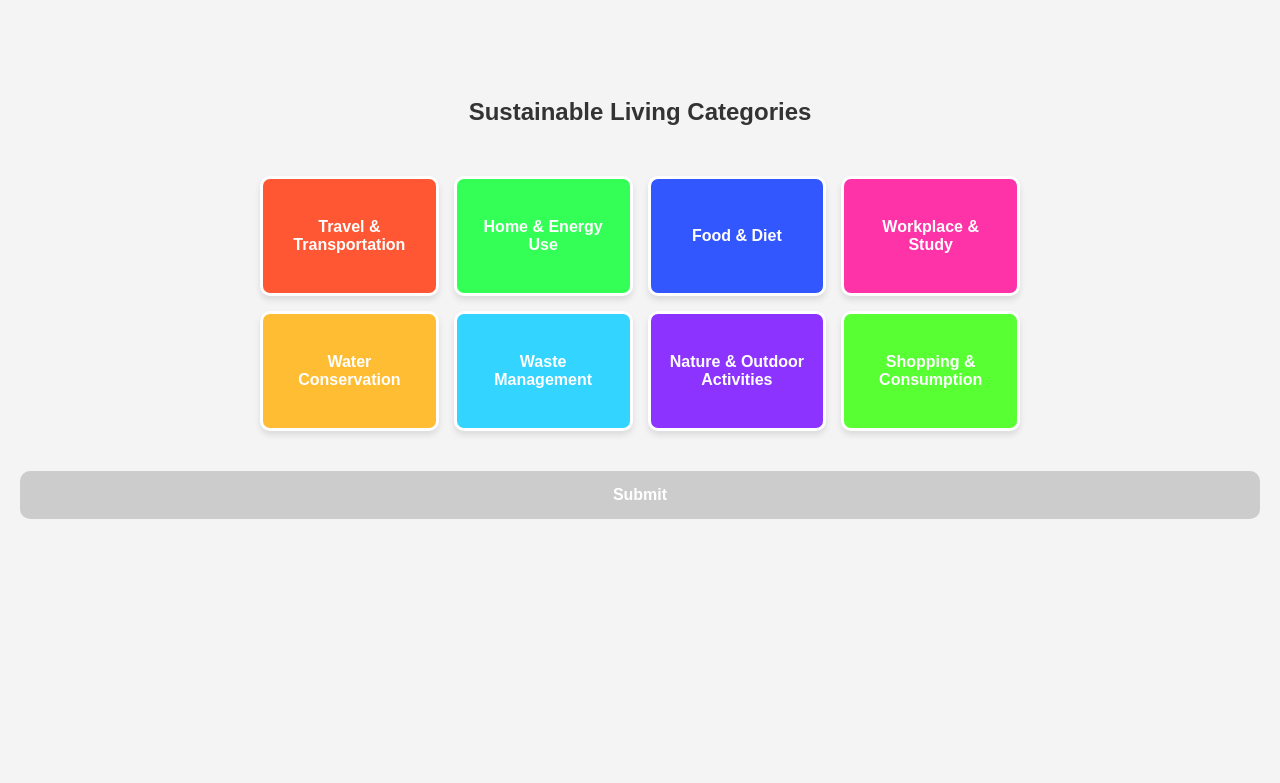
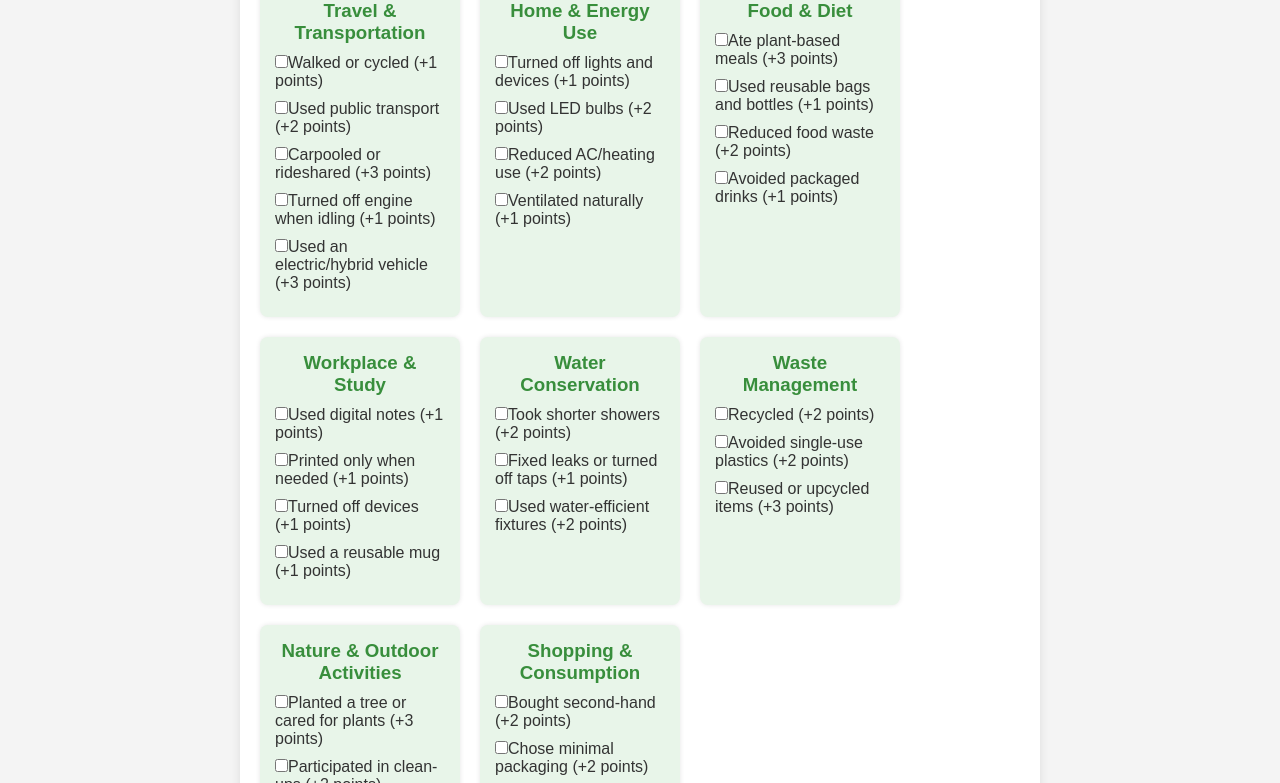
Before and after one commit to rizwanatn/ecotrack, a plain HTML site: page index.html in a window 1280 px wide. Shown: the part 92-875 px from the top of the page. Before the commit the page ends 800 px from the top, so only its background shows below. Drawn offline with Linux system fonts and the light colour scheme.

Commit message:
Updated styles and script for sustainability project

```diff
--- a/index.html
+++ b/index.html
@@ -3,30 +3,19 @@
 <head>
   <meta charset="UTF-8">
   <meta name="viewport" content="width=device-width, initial-scale=1.0">
-    <title>Sustainable Living</title>
+  <title>Sustainability Tracker</title>
   <link rel="stylesheet" href="styles.css">
 </head>
 <body>
-    <h2>Sustainable Living Categories</h2>
   <div class="container">
-        <div class="box" onclick="showInfo('Travel & Transportation')">Travel & Transportation</div>
-        <div class="box" onclick="showInfo('Home & Energy Use')">Home & Energy Use</div>
-        <div class="box" onclick="showInfo('Food & Diet')">Food & Diet</div>
-        <div class="box" onclick="showInfo('Workplace & Study')">Workplace & Study</div>
-        <div class="box" onclick="showInfo('Water Conservation')">Water Conservation</div>
-        <div class="box" onclick="showInfo('Waste Management')">Waste Management</div>
-        <div class="box" onclick="showInfo('Nature & Outdoor Activities')">Nature & Outdoor Activities</div>
-        <div class="box" onclick="showInfo('Shopping & Consumption')">Shopping & Consumption</div>
+    <h1>Sustainability Tracker</h1>
+    <div class="category-container" id="categories">
+      <!-- Categories will be generated dynamically -->
     </div>
-
-    <div id="info" class="info-box"></div>
-    <button id="submit-btn" class="submit-btn" disabled onclick="submitData()">Submit</button>
-
-    <div id="results-screen" style="display: none;">
-        <h3>Results</h3>
-        <div id="points-box" class="points-box"></div>
-        <div id="streak-box" class="streak-box"></div>
-        <div id="weekly-box" class="weekly-box"></div>
+    <div class="daily-streak">
+      <p>Daily Streak: <span id="streak">0</span> days</p>
+    </div>
+    <button id="submit-btn" disabled>Submit</button>
   </div>
 
   <script src="script.js"></script>
--- a/script.js
+++ b/script.js
@@ -1,116 +1,157 @@
-const data = {
-    "Travel & Transportation": [
-        { action: "Walked or cycled", points: 1 },
-        { action: "Used public transport", points: 2 },
-        { action: "Carpooled or rideshared", points: 3 },
-        { action: "Turned off engine when idling", points: 1 },
-        { action: "Used an electric/hybrid vehicle", points: 3 }
-    ],
-    "Home & Energy Use": [
-        { action: "Turned off lights and devices", points: 1 },
-        { action: "Used LED bulbs", points: 2 },
-        { action: "Reduced AC/heating use", points: 2 },
-        { action: "Ventilated naturally", points: 1 }
-    ],
-    "Food & Diet": [
-        { action: "Ate plant-based meals", points: 3 },
-        { action: "Used reusable bags and bottles", points: 1 },
-        { action: "Reduced food waste", points: 2 },
-        { action: "Avoided packaged drinks", points: 1 }
-    ],
-    "Workplace & Study": [
-        { action: "Used digital notes", points: 1 },
-        { action: "Printed only when needed", points: 1 },
-        { action: "Turned off devices", points: 1 },
-        { action: "Used a reusable mug", points: 1 }
-    ],
-    "Waste Management": [
-        { action: "Recycled", points: 2 },
-        { action: "Avoided single-use plastics", points: 2 },
-        { action: "Reused or upcycled items", points: 3 }
-    ],
-    "Water Conservation": [
-        { action: "Took short showers", points: 2 },
-        { action: "Fixed leaks or turned off taps", points: 1 },
-        { action: "Used water-efficient fixtures", points: 2 }
-    ],
-    "Nature & Outdoor Activities": [
-        { action: "Planted a tree or cared for plants", points: 3 },
-        { action: "Participated in clean-ups", points: 2 },
-        { action: "Used eco-friendly products", points: 2 }
-    ],
-    "Shopping & Consumption": [
-        { action: "Bought second-hand", points: 2 },
-        { action: "Chose minimal packaging", points: 2 },
-        { action: "Supported sustainable brands", points: 3 },
-        { action: "Used a reusable shopping bag", points: 1 }
-    ]
-};
+const categories = [
+    {
+      name: "Travel & Transportation",
+      actions: [
+        { label: "Walked or cycled", points: 1 },
+        { label: "Used public transport", points: 2 },
+        { label: "Carpooled or rideshared", points: 3 },
+        { label: "Turned off engine when idling", points: 1 },
+        { label: "Used an electric/hybrid vehicle", points: 3 },
+      ]
+    },
+    {
+      name: "Home & Energy Use",
+      actions: [
+        { label: "Turned off lights and devices", points: 1 },
+        { label: "Used LED bulbs", points: 2 },
+        { label: "Reduced AC/heating use", points: 2 },
+        { label: "Ventilated naturally", points: 1 },
+      ]
+    },
+    {
+      name: "Food & Diet",
+      actions: [
+        { label: "Ate plant-based meals", points: 3 },
+        { label: "Used reusable bags and bottles", points: 1 },
+        { label: "Reduced food waste", points: 2 },
+        { label: "Avoided packaged drinks", points: 1 },
+      ]
+    },
+    {
+      name: "Workplace & Study",
+      actions: [
+        { label: "Used digital notes", points: 1 },
+        { label: "Printed only when needed", points: 1 },
+        { label: "Turned off devices", points: 1 },
+        { label: "Used a reusable mug", points: 1 },
+      ]
+    },
+    {
+      name: "Water Conservation",
+      actions: [
+        { label: "Took shorter showers", points: 2 },
+        { label: "Fixed leaks or turned off taps", points: 1 },
+        { label: "Used water-efficient fixtures", points: 2 },
+      ]
+    },
+    {
+      name: "Waste Management",
+      actions: [
+        { label: "Recycled", points: 2 },
+        { label: "Avoided single-use plastics", points: 2 },
+        { label: "Reused or upcycled items", points: 3 },
+      ]
+    },
+    {
+      name: "Nature & Outdoor Activities",
+      actions: [
+        { label: "Planted a tree or cared for plants", points: 3 },
+        { label: "Participated in clean-ups", points: 2 },
+        { label: "Used eco-friendly products", points: 2 },
+      ]
+    },
+    {
+      name: "Shopping & Consumption",
+      actions: [
+        { label: "Bought second-hand", points: 2 },
+        { label: "Chose minimal packaging", points: 2 },
+        { label: "Supported sustainable brands", points: 3 },
+        { label: "Used a reusable shopping bag", points: 1 },
+      ]
+    }
+  ];
 
-function loadSelections() {
-    return JSON.parse(localStorage.getItem("selections")) || {};
-}
+  let dailyPoints = 0;
+  let weeklyPoints = 0;
+  let dailyStreak = 0;
 
-function saveSelection(category, action, isChecked) {
-    let selections = loadSelections();
-    if (!selections[category]) selections[category] = {};
-    selections[category][action] = isChecked;
-    localStorage.setItem("selections", JSON.stringify(selections));
-    checkSubmitEnabled();
-}
+  const categoriesContainer = document.getElementById("categories");
+  const submitButton = document.getElementById("submit-btn");
+  const streakDisplay = document.getElementById("streak");
 
-function checkSubmitEnabled() {
-    let selections = loadSelections();
-    let hasSelection = Object.values(selections).some(actions => Object.values(actions).includes(true));
-    let alreadySubmitted = localStorage.getItem("submittedToday") === new Date().toDateString();
+  function createCategory(category) {
+    const categoryDiv = document.createElement("div");
+    categoryDiv.classList.add("category");
 
-    document.getElementById('submit-btn').disabled = !hasSelection || alreadySubmitted;
-}
+    const categoryTitle = document.createElement("h3");
+    categoryTitle.innerText = category.name;
+    categoryDiv.appendChild(categoryTitle);
 
-function showInfo(category) {
-    const infoBox = document.getElementById('info');
-    const selections = loadSelections();
+    const actionList = document.createElement("ul");
+    actionList.classList.add("checkbox-list");
 
-    infoBox.innerHTML = `<h3>${category}</h3>` +
-        data[category].map(item => {
-            const checked = selections[category]?.[item.action] ? "checked" : "";
-            return `<label><input type='checkbox' ${checked} onchange="saveSelection('${category}', '${item.action}', this.checked)"> ${item.action} (${item.points} pts)</label>`;
-        }).join('');
+    category.actions.forEach(action => {
+      const listItem = document.createElement("li");
+      const checkbox = document.createElement("input");
+      checkbox.type = "checkbox";
+      checkbox.value = action.points;
+      checkbox.addEventListener("change", handleCheckboxChange);
+      const label = document.createElement("label");
+      label.innerText = `${action.label} (+${action.points} points)`;
+      listItem.appendChild(checkbox);
+      listItem.appendChild(label);
+      actionList.appendChild(listItem);
+    });
 
-    infoBox.style.display = 'block';
-}
+    categoryDiv.appendChild(actionList);
+    categoriesContainer.appendChild(categoryDiv);
+  }
 
-function submitData() {
-    let totalPoints = 0;
-    let selections = loadSelections();
+  function handleCheckboxChange() {
+    dailyPoints = 0;
+    const checkboxes = document.querySelectorAll('input[type="checkbox"]:checked');
+    checkboxes.forEach(checkbox => {
+      dailyPoints += parseInt(checkbox.value);
+    });
+    updateUI();
+  }
 
-    for (let category in selections) {
-        for (let action in selections[category]) {
-            if (selections[category][action]) {
-                totalPoints += data[category].find(item => item.action === action)?.points || 0;
-            }
-        }
+  function updateUI() {
+    // Enable submit if at least one action is selected
+    submitButton.disabled = !document.querySelector('input[type="checkbox"]:checked');
+
+    // Update streak display
+    streakDisplay.innerText = dailyStreak;
+
+    // Display points
+    console.log(`Daily Points: ${dailyPoints}`);
+  }
+
+  function resetDailyPoints() {
+    dailyPoints = 0;
+    updateUI();
+  }
+
+  function resetWeeklyPoints() {
+    weeklyPoints = 0;
+    updateUI();
+  }
+
+  function checkStreak() {
+    // This function will check for streak logic (to be implemented based on user interaction dates)
+  }
+
+  function submitAction() {
+    if (dailyPoints > 0) {
+      // Store or send data to server
+      console.log(`Daily submission: ${dailyPoints} points`);
+      resetDailyPoints();
     }
+  }
 
-    const today = new Date().toDateString();
-    localStorage.setItem("submittedToday", today);
-    localStorage.setItem("dailyPoints", totalPoints);
+  setInterval(checkStreak, 1000);  // Just an example of streak check
 
-    let weeklyPoints = parseInt(localStorage.getItem("weeklyPoints") || 0) + totalPoints;
-    localStorage.setItem("weeklyPoints", weeklyPoints);
+  // Initialize categories
+  categories.forEach(createCategory);
 
-    let streak = parseInt(localStorage.getItem("streak") || 0);
-    if (localStorage.getItem("lastActionDate") !== today) {
-        streak++;
-        localStorage.setItem("lastActionDate", today);
-        localStorage.setItem("streak", streak);
-    }
-
-    document.getElementById("points-box").textContent = `You earned ${totalPoints} points today!`;
-    document.getElementById("streak-box").textContent = `Your streak: ${streak} days`;
-    document.getElementById("weekly-box").textContent = `Weekly total: ${weeklyPoints} points`;
-
-    document.getElementById("results-screen").style.display = "block";
-}
-
-checkSubmitEnabled();
+  submitButton.addEventListener("click", submitAction);
--- a/styles.css
+++ b/styles.css
@@ -2,105 +2,73 @@
     margin: 0;
     padding: 0;
     box-sizing: border-box;
-    font-family: Arial, sans-serif;
   }
 
   body {
+    font-family: Arial, sans-serif;
     background-color: #f4f4f4;
-    display: flex;
-    justify-content: center;
-    align-items: center;
-    min-height: 100vh;
-    flex-direction: column;
+    color: #333;
     padding: 20px;
   }
 
-h2 {
-    color: #333;
-    margin-bottom: 30px;
+  .container {
+    max-width: 800px;
+    margin: 0 auto;
+    background-color: white;
+    padding: 20px;
+    border-radius: 8px;
+    box-shadow: 0 0 10px rgba(0, 0, 0, 0.1);
   }
 
-.container {
-    display: grid;
-    grid-template-columns: repeat(auto-fit, minmax(150px, 1fr));
-    gap: 15px;
-    width: 90%;
-    max-width: 800px;
-    padding: 20px;
+  h1 {
+    text-align: center;
+    color: #2e7d32;
   }
 
-.box {
+  .category-container {
     display: flex;
-    justify-content: center;
-    align-items: center;
-    height: 120px;
-    color: white;
-    font-size: 16px;
-    font-weight: bold;
-    text-align: center;
-    border-radius: 10px;
-    cursor: pointer;
-    transition: transform 0.3s ease-in-out;
-    padding: 15px;
-    border: 3px solid white;
-    box-shadow: 0px 4px 6px rgba(0, 0, 0, 0.1);
+    flex-wrap: wrap;
+    gap: 20px;
   }
 
-.box:hover {
-    transform: scale(1.05);
+  .category {
+    background-color: #e8f5e9;
+    padding: 15px;
+    border-radius: 8px;
+    width: 200px;
+    box-shadow: 0 0 5px rgba(0, 0, 0, 0.1);
   }
 
-.info-box {
-    display: none;
-    background: white;
-    padding: 20px;
-    margin-top: 20px;
-    border-radius: 10px;
-    box-shadow: 0 4px 6px rgba(0, 0, 0, 0.1);
-    width: 90%;
-    max-width: 400px;
+  .category h3 {
+    text-align: center;
+    margin-bottom: 10px;
+    color: #388e3c;
   }
 
-.points-box, .streak-box, .weekly-box {
+  .checkbox-list {
+    list-style-type: none;
+  }
+
+  .checkbox-list li {
+    margin: 10px 0;
+  }
+
+  button {
+    width: 100%;
+    padding: 10px;
+    background-color: #388e3c;
+    color: white;
+    border: none;
+    border-radius: 8px;
+    font-size: 16px;
+    cursor: pointer;
+  }
+
+  button:disabled {
+    background-color: #a5d6a7;
+  }
+
+  .daily-streak {
     margin-top: 20px;
-    padding: 20px;
-    font-size: 18px;
-    font-weight: bold;
-    border-radius: 10px;
-    display: none;
-    width: 300px;
     text-align: center;
   }
-
-.points-box { background-color: #28a745; color: white; }
-.streak-box { background-color: #ffbb33; color: white; }
-.weekly-box { background-color: #007bff; color: white; }
-
-.submit-btn {
-    padding: 15px 30px;
-    font-size: 16px;
-    font-weight: bold;
-    border-radius: 10px;
-    background-color: #28a745;
-    color: white;
-    border: none;
-    cursor: pointer;
-    margin-top: 20px;
-    display: block;
-    width: 100%;
-}
-
-.submit-btn:disabled {
-    background-color: #ccc;
-    cursor: not-allowed;
-}
-
-/* Background colors for categories */
-.box:nth-child(1) { background-color: #ff5733; }
-.box:nth-child(2) { background-color: #33ff57; }
-.box:nth-child(3) { background-color: #3357ff; }
-.box:nth-child(4) { background-color: #ff33a8; }
-.box:nth-child(5) { background-color: #ffbd33; }
-.box:nth-child(6) { background-color: #33d4ff; }
-.box:nth-child(7) { background-color: #8d33ff; }
-.box:nth-child(8) { background-color: #57ff33; }
```
Lines whose indentation alone changed are shown as unchanged.
